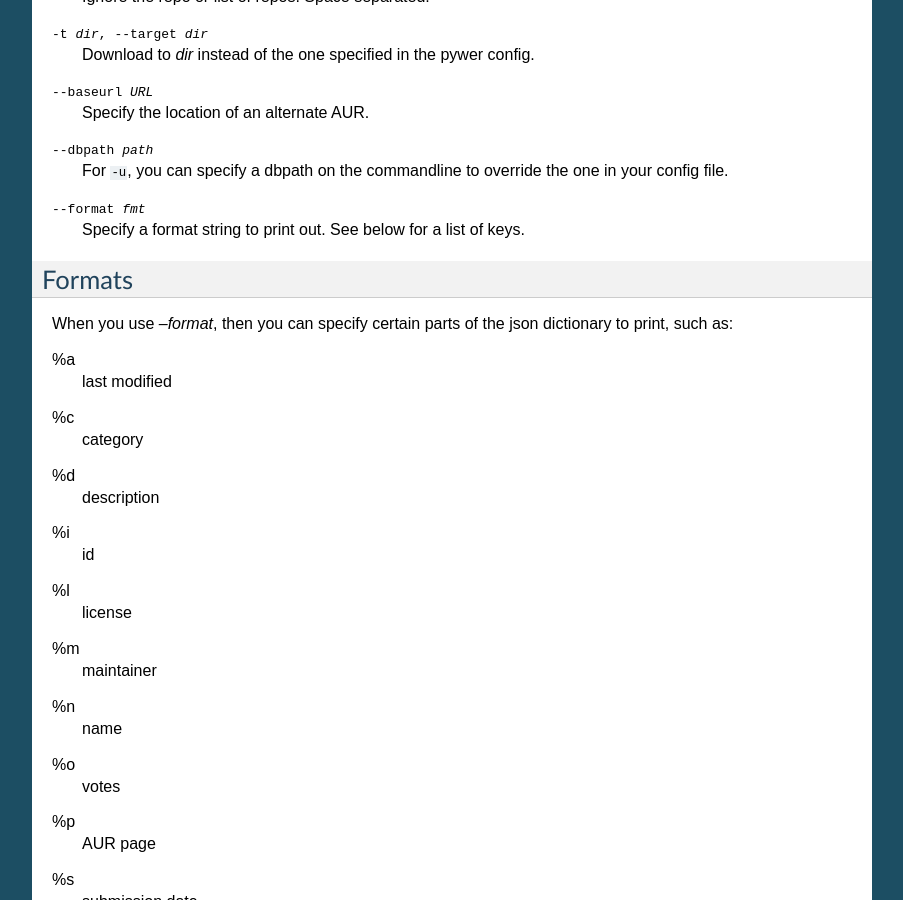
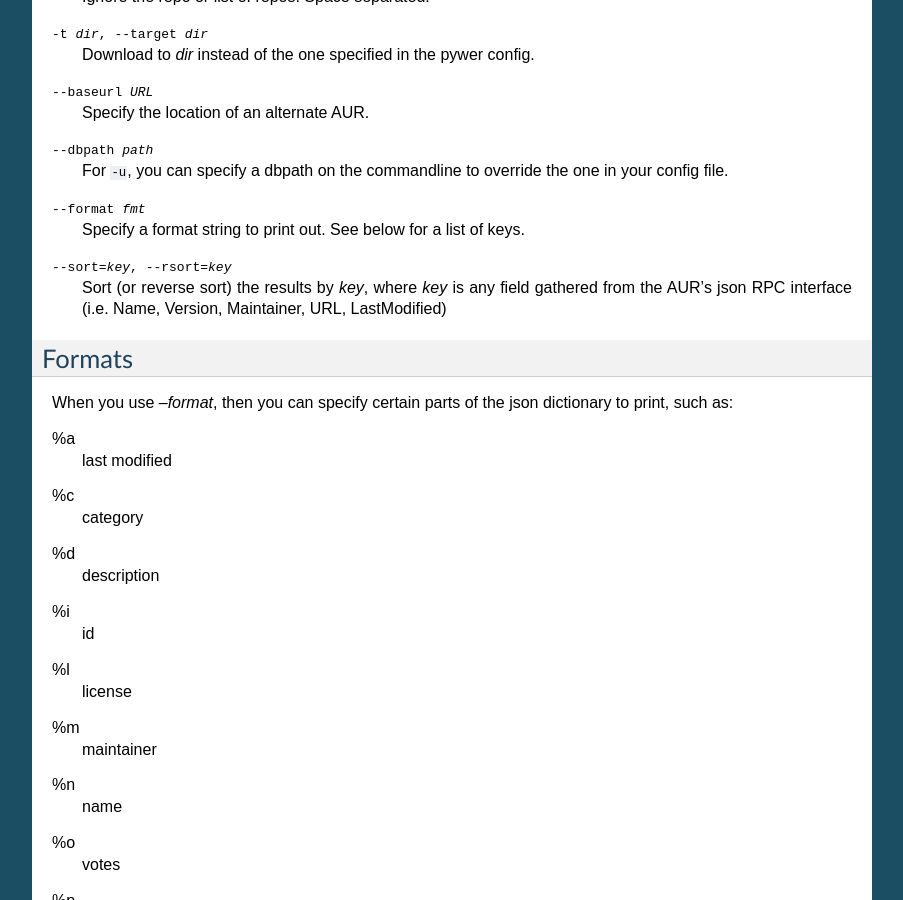
Before and after one commit to KaiSforza/pywer, a Sphinx documentation site: the page built from doc/pywer.rst, in a window 1280 px wide and 900 px high, scrolled down 1300 px. Shown: the whole window, without its empty margins (198-1101 px from the left). Built offline with Sphinx 7.4.7, drawn with Linux system fonts in a browser that asks for light colours.

Commit message:
printer: Add sorting of results

```diff
--- a/doc/libaur.printer.rst
+++ b/doc/libaur.printer.rst
@@ -14,13 +14,13 @@ given by :mod:`libaur.aur`. This module is used by pywer_.
 Functions
 ---------
 
-.. function:: pretty_print_search(term, stype='search', baseurl=None, ood=True, be_verbose=0, color=False, format_str=None, dbpath='/var/lib/pacman')
+.. function:: pretty_print_search(term, stype='search', baseurl=None, ood=True, be_verbose=0, color=False, format_str=None, dbpath='/var/lib/pacman', sort_as='Name', sort_rev=False)
 
    Print out the results from a search run by :class:`libaur.aur.SearchPkg`.
    *term* is the string to search for. *stype* is the same as
    :class:`libaur.aur.SearchPkg`'s req_type.
 
-.. function:: pretty_print_info(package, baseurl=None, ood = True, color=False, more_info=False, format_str=None)
+.. function:: pretty_print_info(package, baseurl=None, ood = True, color=False, more_info=False, format_str=None, sort_as='Name', sort_rev=False)
 
    Prints the results of :class:`libaur.aur.InfoPkg` in human readable
    output, showing all fields but `ID`. *package* is a list of pacakges to
--- a/doc/pywer.rst
+++ b/doc/pywer.rst
@@ -82,6 +82,11 @@ Options
 
 --format fmt
     Specify a format string to print out. See below for a list of keys.
+
+--sort=key, --rsort=key
+    Sort (or reverse sort) the results by *key*, where *key* is any field
+    gathered from the AUR's json RPC interface (i.e. Name, Version,
+    Maintainer, URL, LastModified)
 
 Formats
 -------
```
Also changed, not shown: 3 other files.
